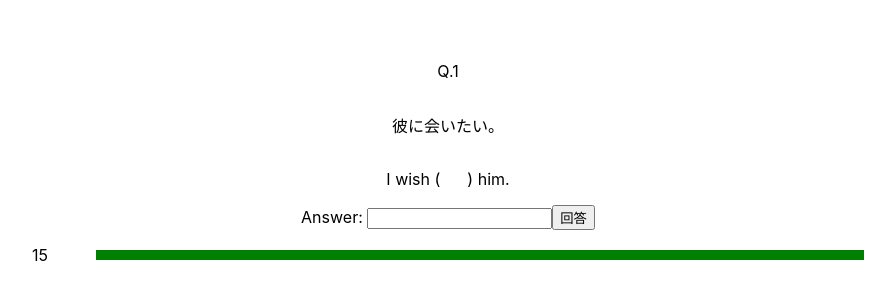
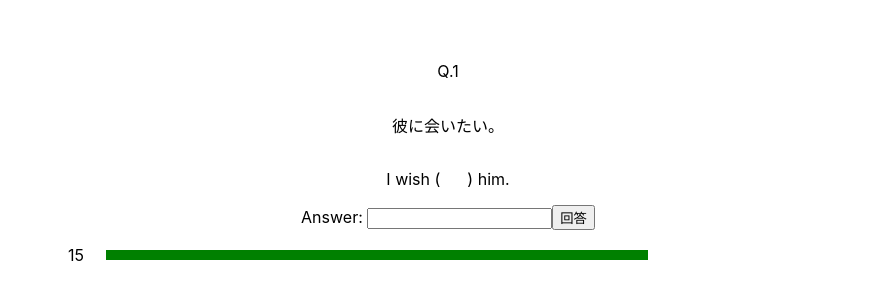
Before and after one commit to supaman4561/questionnaire_timeup, a Next.js app in the folder questionnaire_timeup/: page /questionnaire in a window 1280 px wide. Shown: the part 238-538 px from the top of the page, without its empty margins (192-1087 px from the left). Built offline with nearby package versions, Linux system fonts and the light colour scheme.

Commit message:
style: modified about timer number and bar

```diff
--- a/questionnaire_timeup/pages/timer.tsx
+++ b/questionnaire_timeup/pages/timer.tsx
@@ -4,7 +4,7 @@ import styles from '../styles/Timer.module.css'
 const Timer = ({ sec, maxSec }: any) => {
 
   const styleGenerator = {
-    width: `${80 * sec/maxSec}vw`
+    width: `${95 * sec/maxSec}%`
   }
 
   return (
--- a/questionnaire_timeup/styles/Timer.module.css
+++ b/questionnaire_timeup/styles/Timer.module.css
@@ -1,6 +1,6 @@
 .timer {
   height: 10px;
-  width: 85vw;
+  width: 80vw;
   margin: 20px;
   display: flex;
   align-items: center;
@@ -13,5 +13,5 @@
 }
 
 .timer_num {
-  width: 5vw;
+  width: 5%;
 }
```
